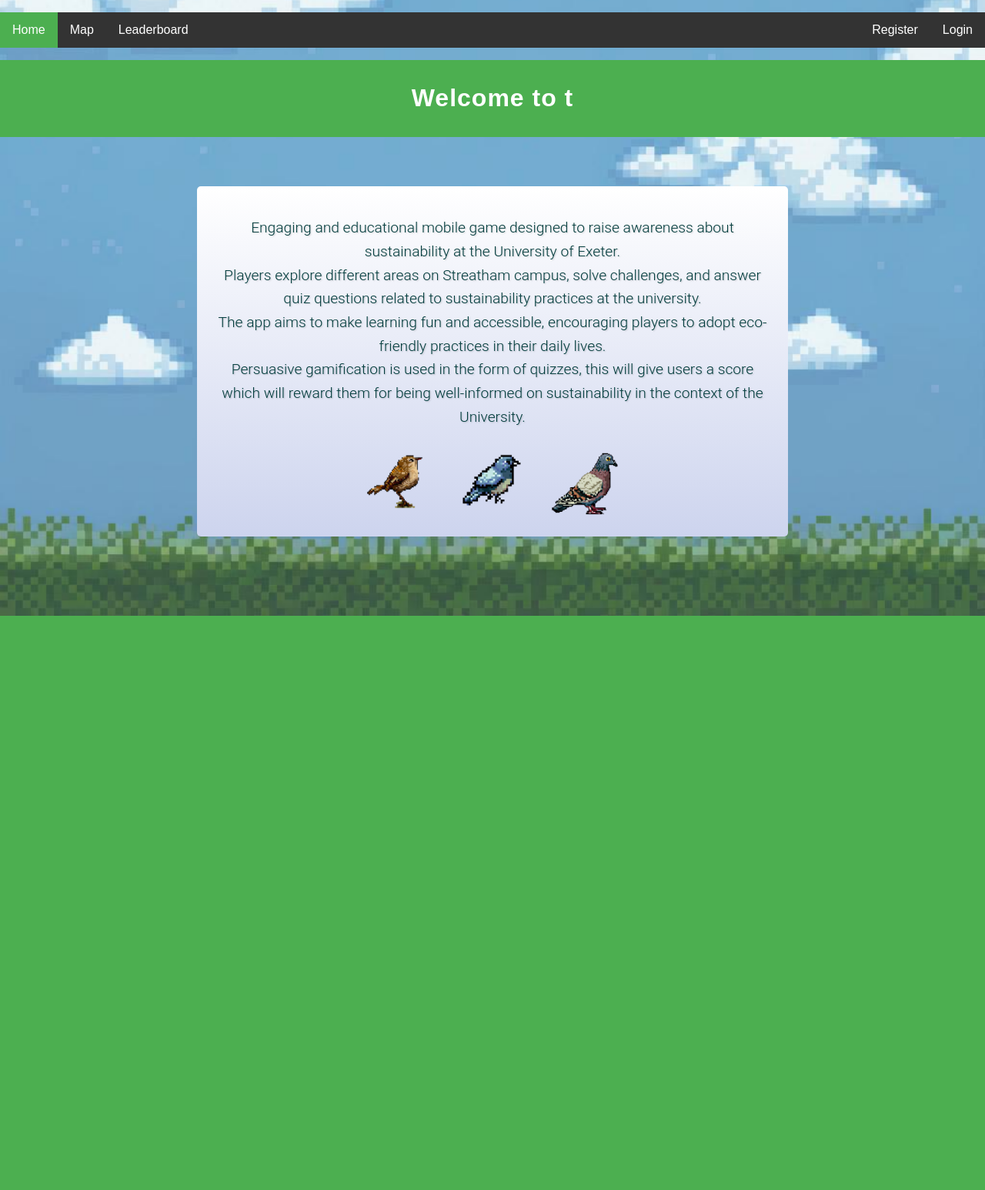
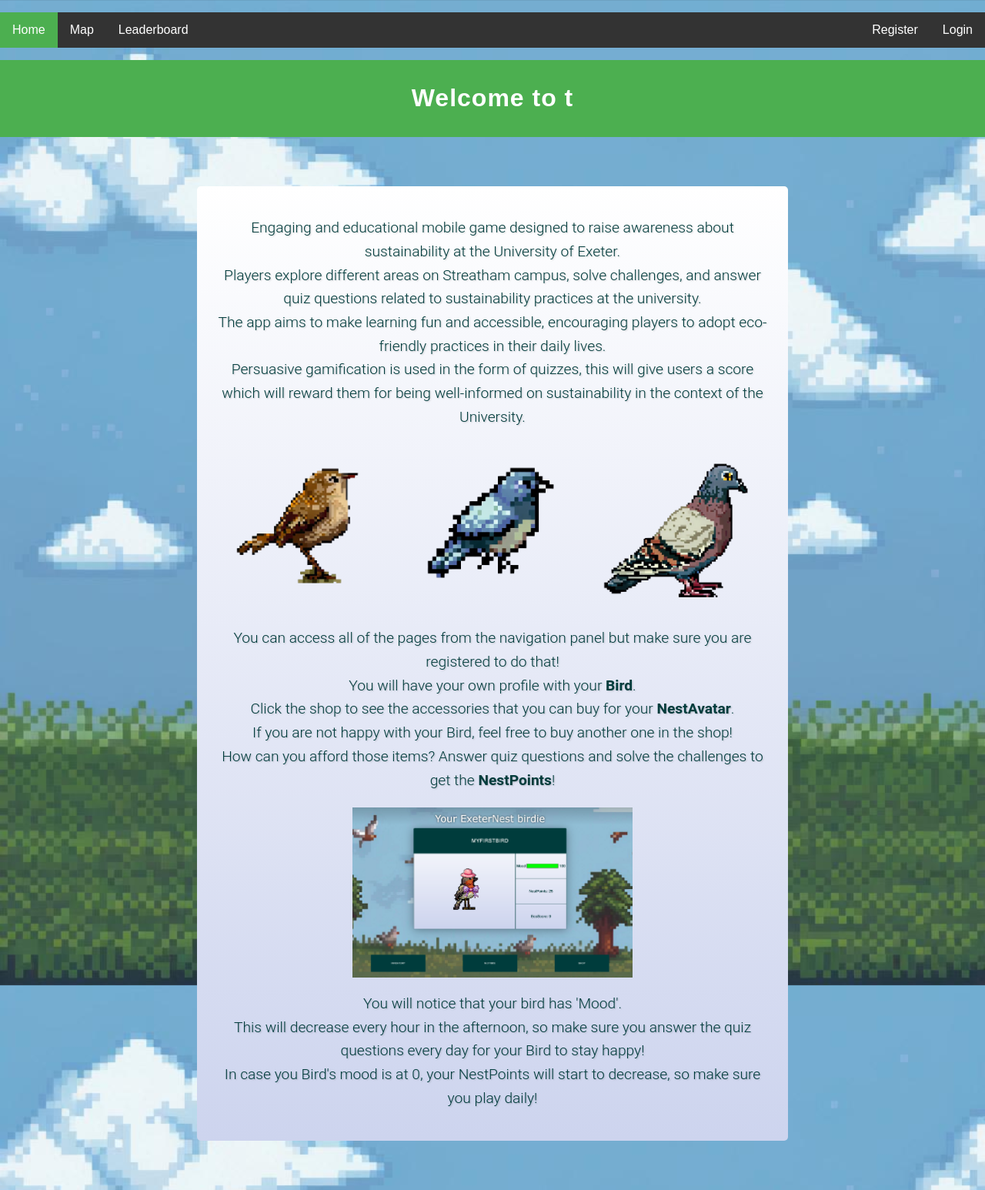
Before and after one commit to JamesGower0/ECM-2434, a Django app: page /home/ in a window 1280 px wide. Shown: the whole page at 77% size. Before the commit the page ends 800 px from the top, so only its background shows below. Run offline with Django 5.2, Linux system fonts and the light colour scheme; data comes from the database, SQL or seed files in the repository.

Commit message:
home-page-update

```diff
--- a/groupproject/application/static/application/stylesheet.css
+++ b/groupproject/application/static/application/stylesheet.css
@@ -56,7 +56,7 @@ body {
  }
 
  .image-container img {
-	width: 100px;
+	width: 30%;
 	height: auto;
 	margin: 0 10px;
   }
--- a/groupproject/application/templates/home.html
+++ b/groupproject/application/templates/home.html
@@ -55,7 +55,22 @@ Authors: Aidan Daniel, Theo Smith -->
         <img src="{% static 'avatars/bird4.png' %}" alt="Birdie 2">
         <img src="{% static 'avatars/bird6.png' %}" alt="Birdie 3">
       </div>
-
+      <p>
+        You can access all of the pages from the navigation panel but make sure you are registered to do that! <br>
+        You will have your own profile with your <b>Bird</b>. <br>
+        Click the shop to see the accessories that you can buy for your <b>NestAvatar</b>. <br>
+        If you are not happy with your Bird, feel free to buy another one in the shop! <br>
+        How can you afford those items? Answer quiz questions and solve the challenges to get the <b>NestPoints</b>!
+      </p>
+      <div class="image-container">
+        <img style="width: 50%" src="{% static 'application/profile_snap.png' %}" alt="Profile Example">
+      </div>
+      <p>
+        You will notice that your bird has 'Mood'. <br>
+        This will decrease every hour in the afternoon, so make sure you answer the quiz questions every day
+        for your Bird to stay happy! <br>
+        In case you Bird's mood is at 0, your NestPoints will start to decrease, so make sure you play daily! <br>
+      </p>
   </div>
 
 </body>
```
Also changed, not shown: groupproject/application/static/application/profile_snap.png (added).
